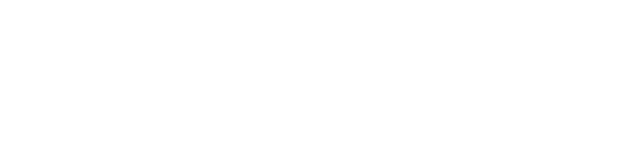
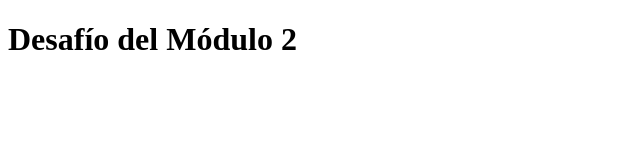
Before and after one commit to AlmironF/Porfolio-FrontEnd-Modulo-2, a plain HTML site: page index.html in a window 1280 px wide. Shown: the whole page, without its empty margins (0-640 px from the left). Drawn offline with Linux system fonts and the light colour scheme.

Commit message:
Agregue el título

```diff
--- a/index.html
+++ b/index.html
@@ -7,6 +7,6 @@
     <title>Módulo 2</title>
 </head>
 <body>
-
+    <h1>Desafío del Módulo 2</h1>
 </body>
 </html>
```
